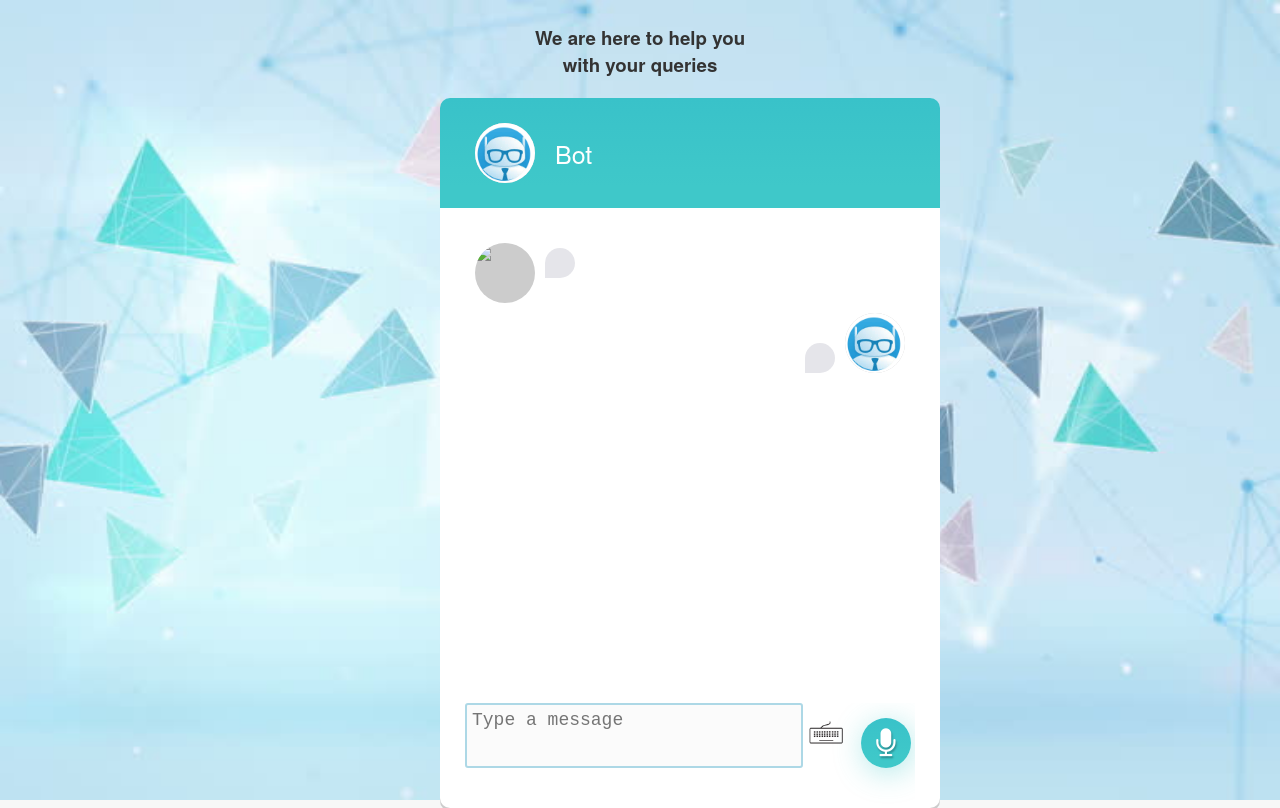
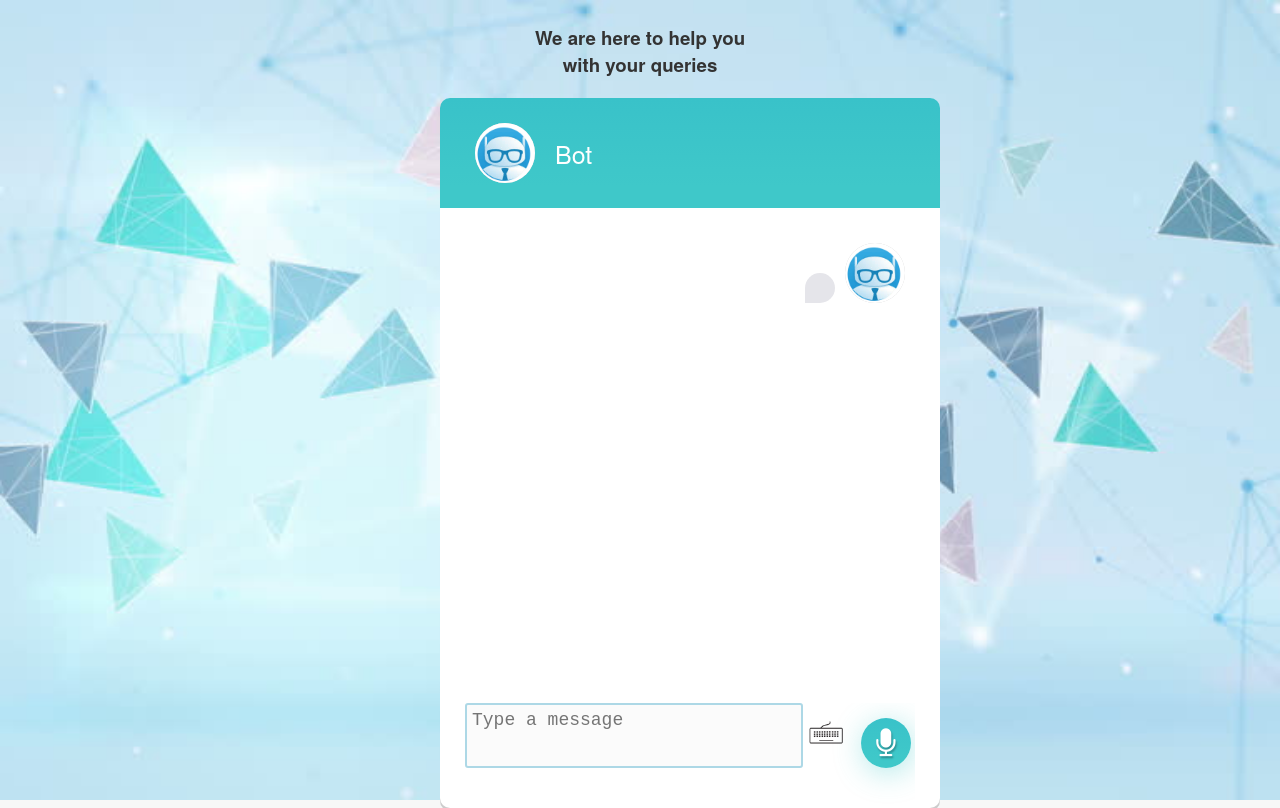
Before and after one commit to saranyavsr/Chatbot, a website: page views/bot.html in a window 1280 px wide. Drawn offline with nearby package versions, Linux system fonts and the light colour scheme; files that its build step writes are made by us from their sources; no server answers; files whose address does not match are found by name.

Commit message:
removed div from the DOM, injecting via javascript.

```diff
--- a/views/bot.html
+++ b/views/bot.html
@@ -26,11 +26,6 @@
 
          <div class="chatbox">
             <div class="chatlogs" id = "container">
-
-              <div class="chat friend"  id = "human">
-                  <div class="user-photo"><img src="images/human1.jpg"></div>
-                  <p class="chat-message"><em class="output-you"></em></p>
-              </div>
 
               <div class="chat friend right" id = "bot">
                   <p class="chat-message"><em class="output-bot"></em></p>
```
